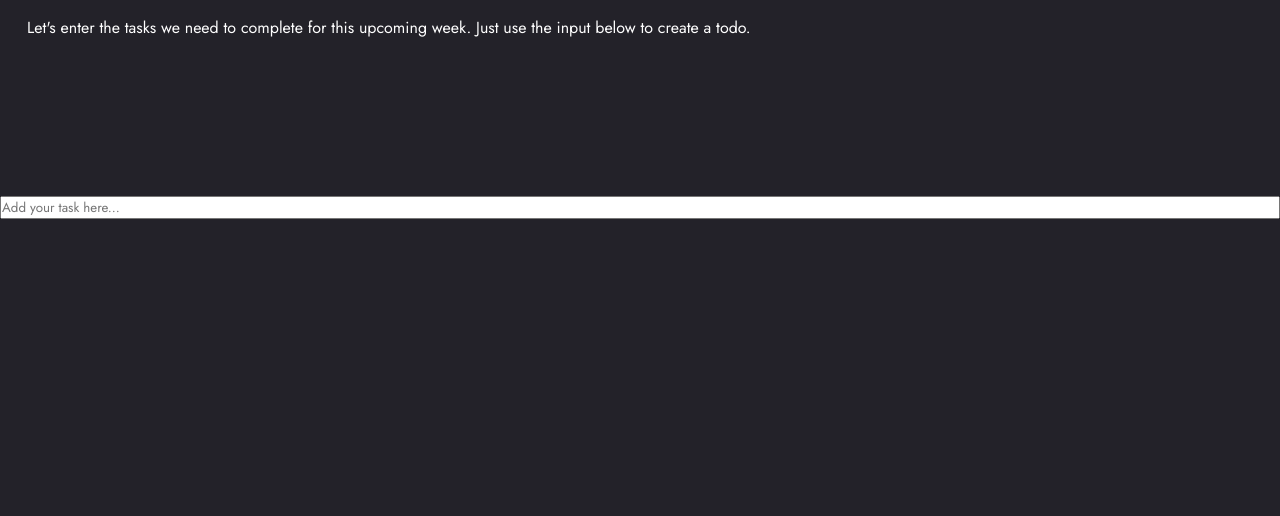
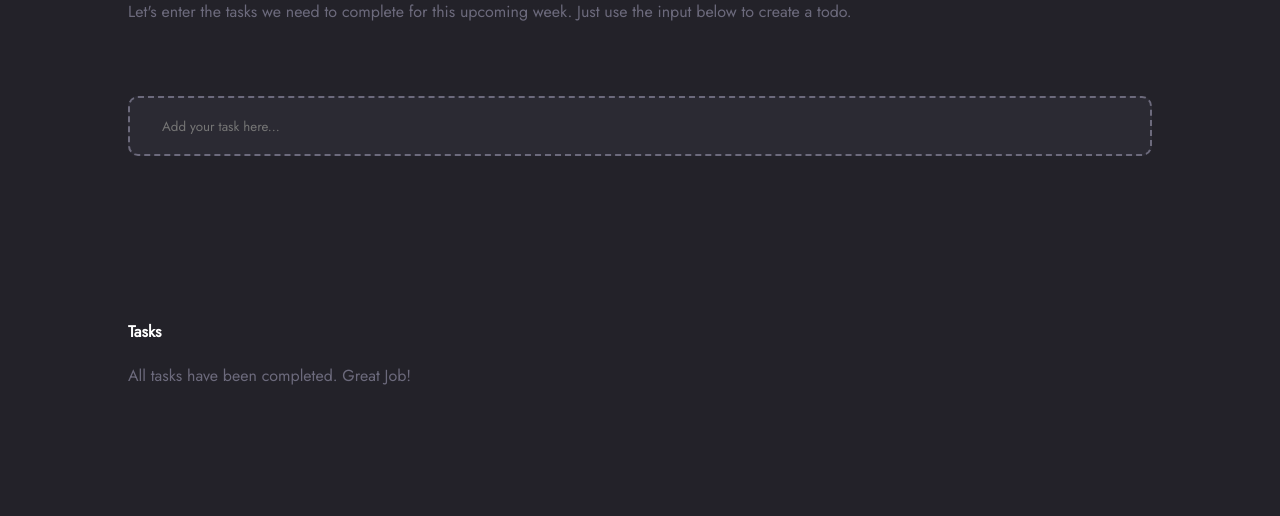
Before and after one commit to khalidhersi/Tech-Test, a website: page index.html in a window 1280 px wide. Shown: the part 284-800 px from the top of the page. Drawn offline with Linux system fonts and the light colour scheme.

Commit message:
styling complete

```diff
--- a/assets/_header.scss
+++ b/assets/_header.scss
@@ -1,3 +1,5 @@
+@import "./_variations.scss";
+
 .header {
   display: flex;
   position: absolute;
@@ -5,13 +7,13 @@
   justify-content: center;
   flex-direction: column;
   text-align: left;
-    padding: 0 27px;
+  margin: 0 10%;
 
   .header__title {
-        margin-bottom: 1em;
+    margin-bottom: 0.5em;
   }
 
-    .header__p{
+  .header__p {
     color: $tertiary-color;
   }
 }
--- a/assets/_main.scss
+++ b/assets/_main.scss
@@ -1,10 +1,18 @@
-  .main {
-    display: flex;
-    justify-content: center;
-    flex-direction: column;
-    align-items: space;
-    position: relative;
-    top: 386px;
+@import "./_variations.scss";
 
+.main {
+  position: relative;
+  top: 286px;
+  height: 60px;
+  margin: 0 10%;
 
+  .main__input {
+    height: 100%;
+    width: 100%;
+    background-color: $quatertiary-color;
+    color: $tertiary-color;
+    border: 2px dashed $tertiary-color;
+    border-radius: 10px;
+    padding: 18px 32px;
   }
+}
--- a/assets/_section.scss
+++ b/assets/_section.scss
@@ -0,0 +1,12 @@
+@import "./_variations.scss";
+
+.section-task {
+  position: relative;
+  top: 450px;
+  margin: 0 10%;
+
+  .section__p {
+    color: $tertiary-color;
+    padding-top: 21px;
+  }
+}
--- a/assets/_variations.scss
+++ b/assets/_variations.scss
@@ -1,7 +1,7 @@
 $primary-color: #232229;
 $secondary-color: #FFFFFF;
-$tertiary-color: #232229;
-$quatertiary-color: rgb(185, 185, 185);
+$tertiary-color: #6C6A7C;
+$quatertiary-color: #2B2A33;
 
 body {
     background-color: $primary-color;
```
Also changed, not shown: styles.css. Lines whose indentation alone changed are shown as unchanged.
